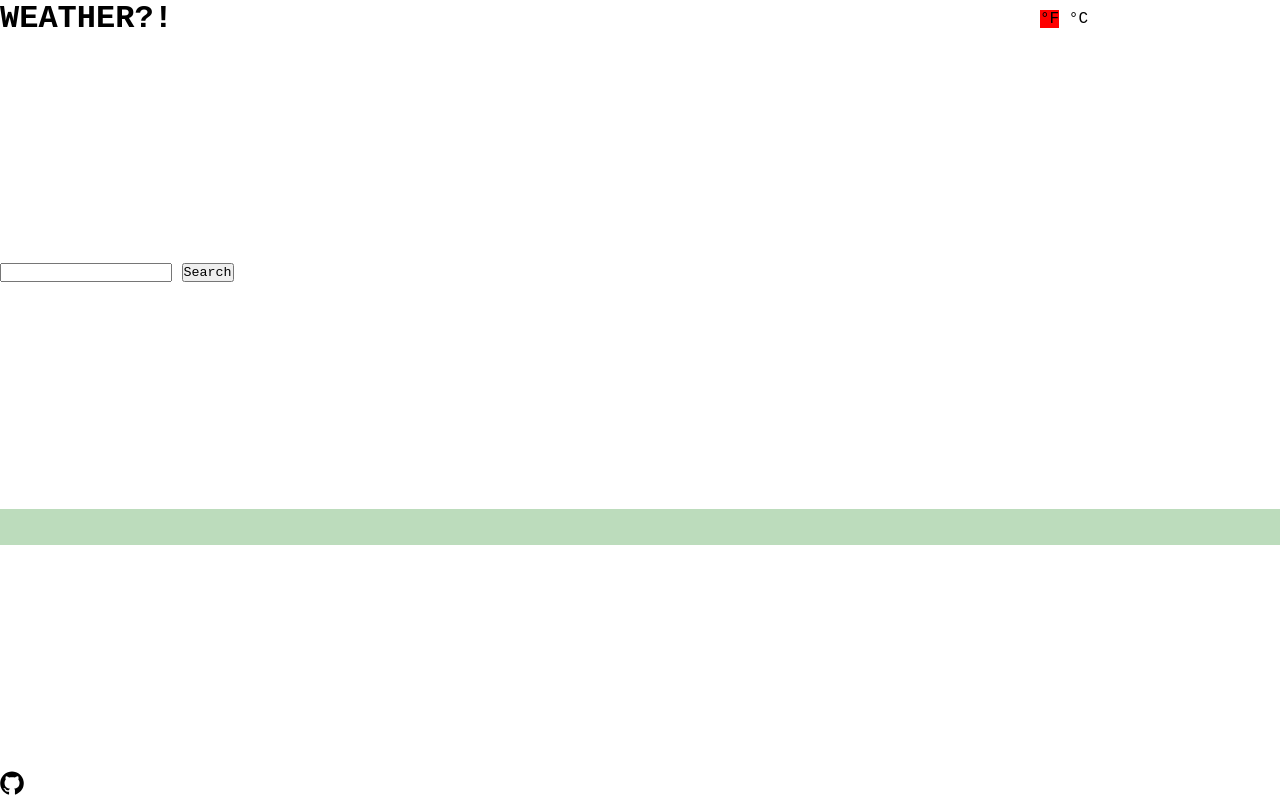
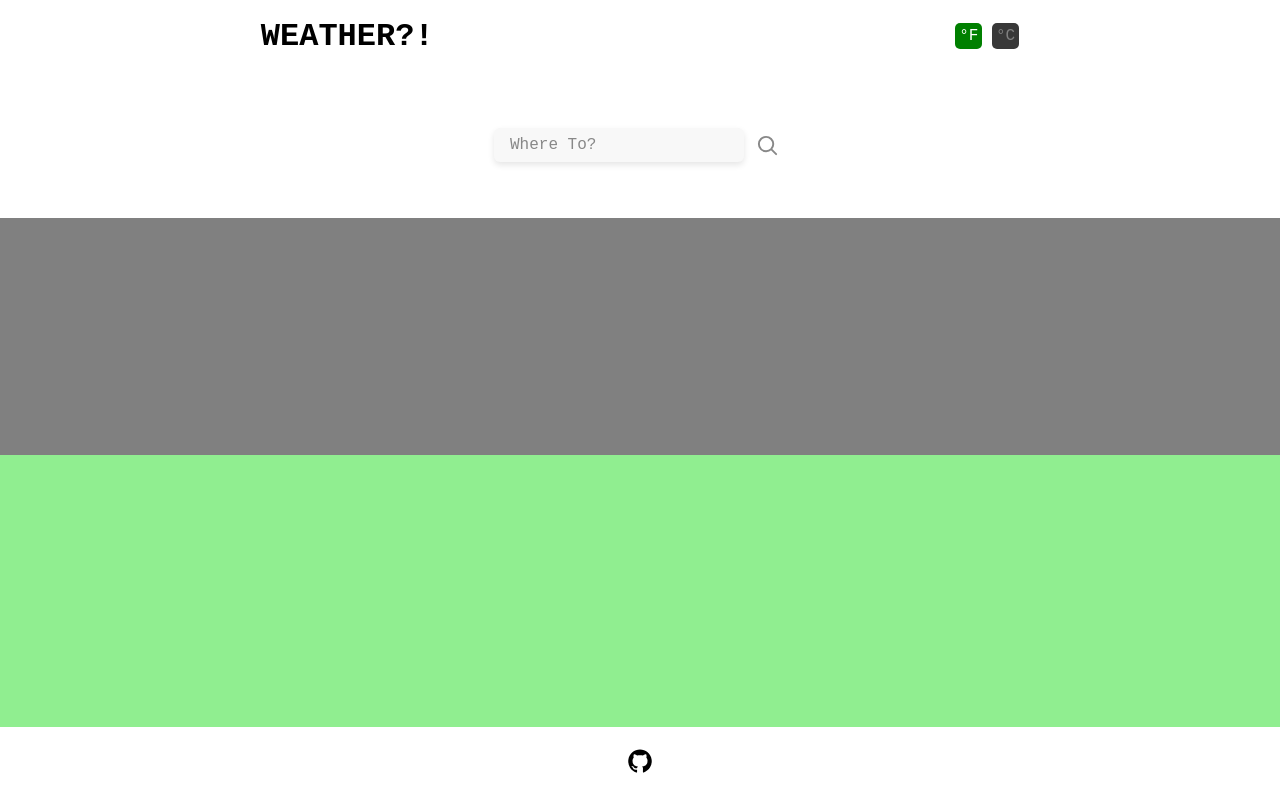
Before and after one commit to jshuhler/weather-app, a website built with webpack: page src/template.html in a window 1280 px wide. Built offline with nearby package versions, Linux system fonts and the light colour scheme.

Commit message:
wip: styling, up to main weather container

```diff
--- a/src/displayControl.js
+++ b/src/displayControl.js
@@ -43,11 +43,6 @@ searchForm.addEventListener('submit', async (e) => {
     searchBar.value = "";
 });
 
-// f & c toggle - event listener to call a function that's defined in weatherData.js
-// add class to span that is active to color differently
-// let tempUnit = "metric"; // set initial value, other value is "metric"
-
-
 // UPDATE DISPLAY
 // variables
 const locationTitle = document.querySelector(".location-title");
@@ -64,7 +59,7 @@ const tomorrowHigh = document.getElementById("tomorrow-high");
 const tomorrowLow = document.getElementById("tomorrow-low");
 
 // function to rebuild DOM
-function displayWeather(localWeather,tempUnit) {
+function displayWeather(localWeather,tempUnit) { // think about adding a class to the forecast-weather-card element to make it have a background when this runs so it doesn't appear until a search is performed.
     // location
     locationTitle.textContent = localWeather.current.location;
     updateWeatherIcon(localWeather);
--- a/src/style.css
+++ b/src/style.css
@@ -19,9 +19,10 @@ button {
 	WRAPPER
 	=================================== */
 .wrapper {
-	display: flex;
-	flex-direction: column;
-	justify-content: space-between;
+	display: grid;
+	/* grid-area: 1 / 1 / 5 / 2; */
+	grid-template-rows: 1fr 2fr 7fr 1fr;
+	/* grid-template-rows: 1fr 2fr clamp(7fr, 7fr, 14fr) 1fr; */
 	min-height: 100vh;
 }
 
@@ -30,33 +31,120 @@ button {
    =================================== */
 .header-container {
 	display: flex;
-	max-width: 85%;
 	align-items: center;
 	align-content: center;
-	justify-content: space-between;
+	justify-content: space-around;
+}
+
+#unit-toggle-container,
+.title {
+	user-select: none;
 }
 
 /* ===================================
    UNIT TOGGLE
    =================================== */
+
+
 .unit-toggle {
 	cursor: pointer;
+	user-select: none;
+	padding: 4px;
+	border-radius: 5px;
 }
 
 .active-unit {
-	background-color: red;
+	background-color: green;
+	color: white;
+}
+
+.inactive-unit {
+	background-color: rgb(56, 56, 56);
+	color: gray;
 }
 
 /* ===================================
-   SEARCH INPUT
+   SEARCH
    =================================== */
 .form-container {
-	min-height: 20%;
+	display: flex;
+	justify-content: center;
+}
+
+.input {
+	display: flex;
+	align-items: center;
+}
+
+.submit-button,
+label {
+	user-select: none;
+}
+
+input {
+	border: none;
+	border-radius: 6px;
+	box-shadow: 0 3px 6px rgba(0, 0, 0, 0.1);
+	background-color: #f8f8f8;
+	color: #333333;
+	width: 250px;
+	font-size: 1em;
+	padding: 0.5em 1em;
+}
+
+input::placeholder {
+	color: #888888;
+}
+
+input:hover {
+	background-color: #f2f2f2;
+}
+
+input:focus {
+	background-color: #f8f8f8;
+	outline: none;
+	box-shadow: 0 6px 12px rgba(0, 0, 0, 0.1);
+}
+
+.submit-button {
+	margin-left: 5px;
+	display: flex;
+	justify-content: center;
+	align-items: center;
+	height: 37px;
+	width: 37px;
+	border-radius: 8px;
+	background: none;
+	border: none;
+}
+
+.submit-button-svg {
+	stroke: #888888;
+	height: 1.75em;
+	width: 1.75em;
 }
 
 /* ===================================
    WEATHER CARDS
    =================================== */
-.forecast-weather-card {
-	background: rgba(34, 139, 34, .3);
+.weather-container {
+	display: grid;
+	background: lightblue;
 }
+
+.location-title {
+	background: gray;
+}
+
+.forecast-container {
+	background: lightgreen;
+}
+
+/* ===================================
+   FOOTER
+   =================================== */
+.footer-container {
+	display: flex;
+	justify-content: center;
+	align-items: center;
+}
--- a/src/template.html
+++ b/src/template.html
@@ -12,7 +12,7 @@
     <div class="wrapper">
         <div class="header-container">
             <h1 class="title">WEATHER?!</h1>
-            <div id="temp-toggle-container">
+            <div id="unit-toggle-container">
                 <span id="f-toggle" class="unit-toggle active-unit">&#176;F</span>
                 <span id="c-toggle" class="unit-toggle inactive-unit">&#176;C</span>
             </div>
@@ -20,10 +20,12 @@
         <div class="form-container">
             <form action="" class="input">
                 <label for="location-input">
-                    <input type="text" id="location-input" name="location-input" required minlength="3">
-                    <span id="location-input-error" class="error" aria-live=""polite"></span>
+                    <input type="text" id="location-input" name="location-input" placeholder="Where To?" required minlength="3">
+                    <span id="location-input-error" class="error" aria-live="polite"></span>
                 </label>
-                <button class="submit-button">Search</button>
+                <button class="submit-button">
+                    <img class="submit-button-svg" src="./img/search.svg" alt="search icon">
+                </button>
             </form>
         </div>
         <div class="weather-container">
```
Also changed, not shown: README.md, src/img/search.svg (added).
